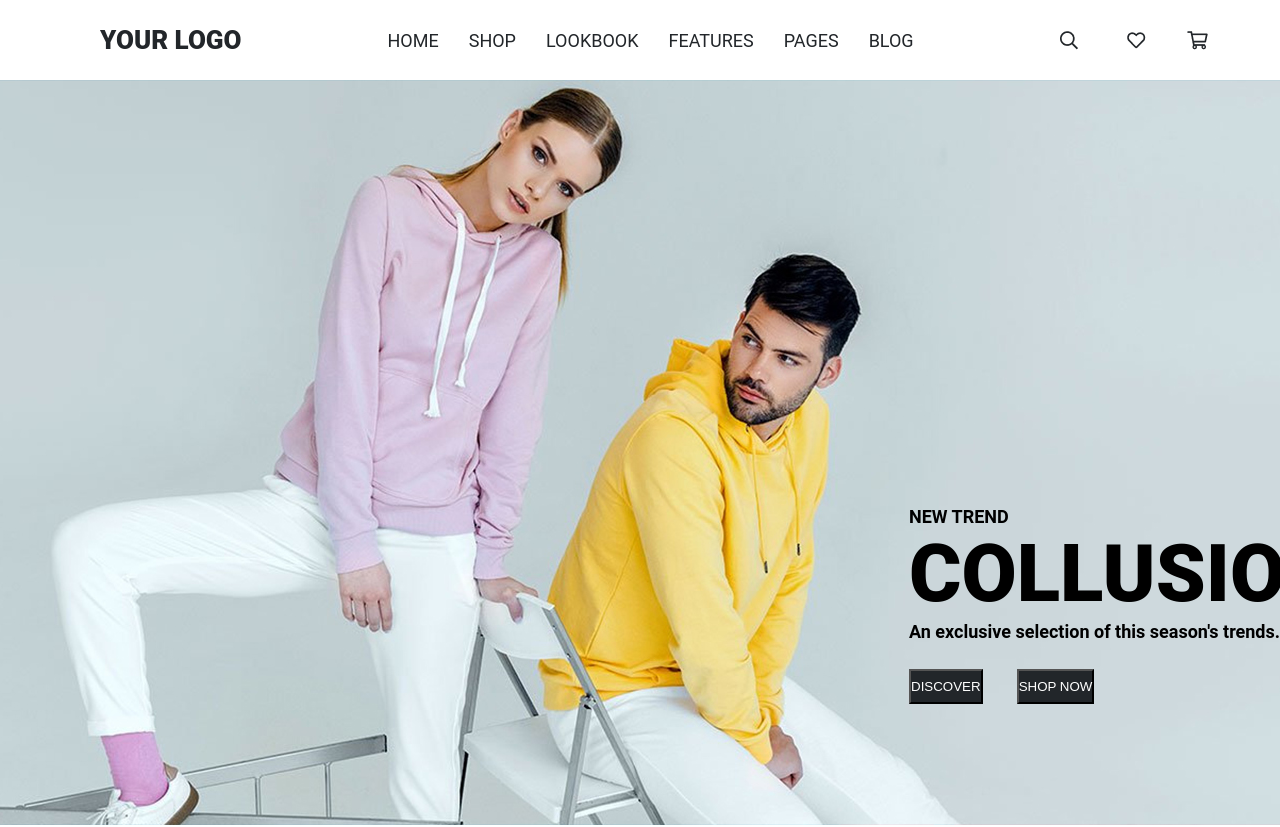
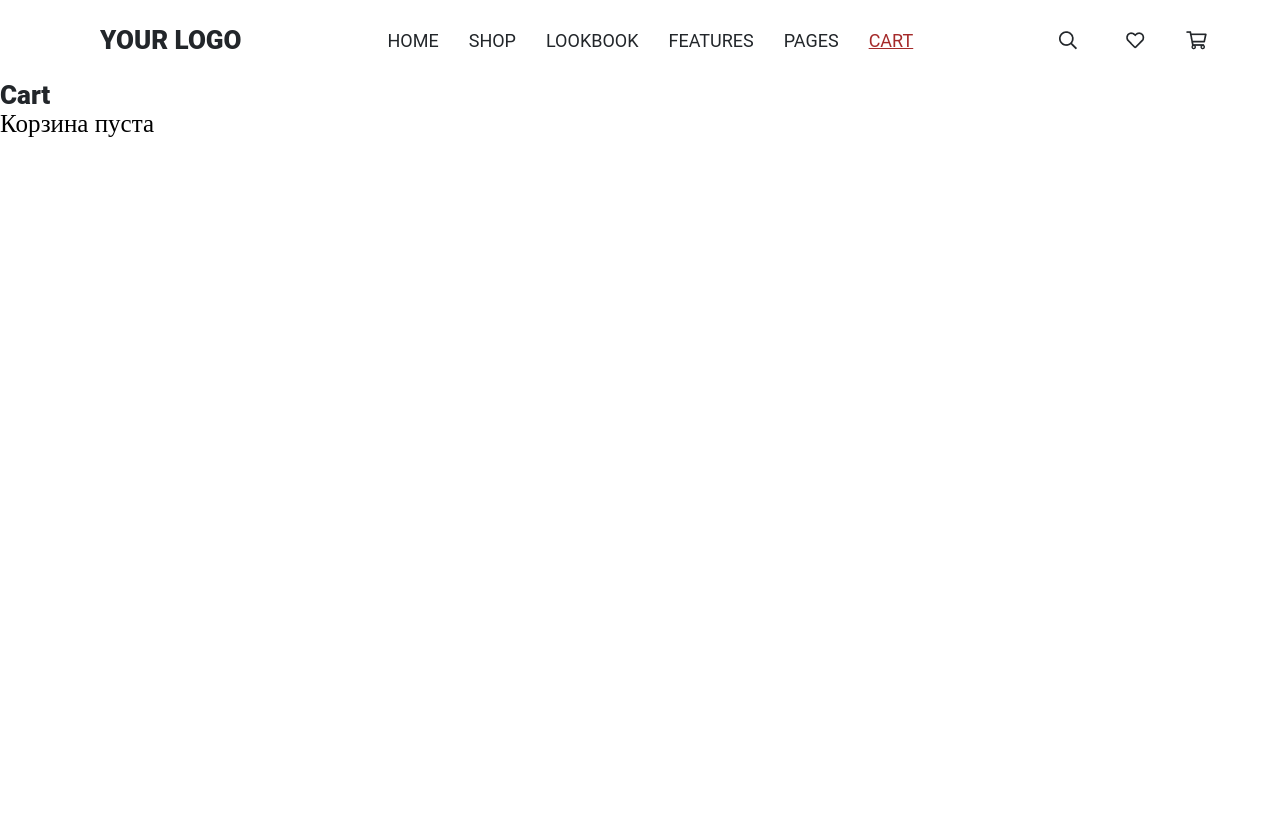
Before and after one commit to nadin9999/Homework-react, a React (Create React App) app: page /Cart in a window 1280 px wide. Shown: the top 827 px of the page. After the commit the page ends 800 px from the top, so only its background shows below. Built offline with nearby package versions, Linux system fonts and the light colour scheme.

Commit message:
Добавлены все файлы проекта

```diff
--- a/src/App.js
+++ b/src/App.js
@@ -7,7 +7,7 @@
 import { LookBook } from "./pages/Lookbook/Lookbook";
 import { Features } from "./pages/Features/Features";
 import { Pages } from "./pages/Pages/Pages";
-import { Blog } from "./pages/Blog/Blog";
+import { Cart } from "./pages/Cart/Cart";
 import { ProductDetail } from "./pages/ProductDetail";
 
 function App() {
@@ -24,7 +24,7 @@
           <Route path="/LOOKBOOK" element={<LookBook />} />
           <Route path="/FEATURES" element={<Features />} />
           <Route path="/PAGES" element={<Pages />} />
-          <Route path="/Blog" element={<Blog />} />
+          <Route path="/Cart" element={<Cart />} />
         <Route path="/product/:productId" element={<ProductDetail/>}/>
         <Route path="*" element={<Home/>}/>
         </Routes>
--- a/src/components/Header/Header.jsx
+++ b/src/components/Header/Header.jsx
@@ -8,7 +8,7 @@
   { path: "/Lookbook", title: "LOOKBOOK" },
   { path: "/features", title: "FEATURES" },
   { path: "/pages", title: "PAGES" },
-  { path: "/blog", title: "BLOG" }
+  { path: "/cart", title: "CART" }
 ];
 
 function HeaderComponent({ onOpenModal }) {
--- a/src/pages/Blog/Blog.jsx
+++ /dev/null
@@ -1,5 +0,0 @@
-export const Blog = ()=>{
-    return(
-        <h1>Blog</h1>
-    )
-}
--- a/src/pages/Blog/index.js
+++ /dev/null
@@ -1 +0,0 @@
-export {Blog} from "./Blog"
--- /dev/null
+++ b/src/pages/Cart/Cart.css
@@ -0,0 +1,7 @@
+.productId{
+    color: rgb(173, 19, 19);
+    font-weight: 700;
+}
+.Cart{
+    font-size: 25px;
+}
--- /dev/null
+++ b/src/pages/Cart/Cart.jsx
@@ -0,0 +1,17 @@
+import { useLocation } from "react-router-dom";
+import "./Cart.css"
+export const Cart = () => {
+    const location = useLocation();
+    const productId = location.state?.product_ID;
+    return (
+
+        <div className="Cart">
+            <h1>Cart</h1>
+            {productId ? (
+                <p>Товар под номером: <span className="productId">{productId}</span> добавлен в корзину</p>
+            ) : (
+                <p>Корзина пуста</p>
+            )}
+        </div>
+    )
+}
--- /dev/null
+++ b/src/pages/Cart/index.js
@@ -0,0 +1 @@
+export {Cart} from "./Cart"
--- a/src/pages/ProductDetail/ProductDetail.css
+++ b/src/pages/ProductDetail/ProductDetail.css
@@ -15,3 +15,11 @@
     border: none;
     cursor: pointer;
 }
+.AddtoCart{
+    width: 150px;
+    font-size: 15px;
+    background-color: white;
+    border: 1px solid gray;
+    border-radius: 15px;
+    cursor: pointer;
+}
--- a/src/pages/ProductDetail/ProductDetail.jsx
+++ b/src/pages/ProductDetail/ProductDetail.jsx
@@ -18,12 +18,19 @@
         }
     }, []);
 
+    const AddToCart = ()=>{
+  redirect("/cart", {
+    state:{product_ID: productId}
+  })
+    }
+
     return (
         <main className="MainCard">
             <img src={currentProduct.img} className="currentProduct"/>
             <p id="P3">{currentProduct.type}</p>
             <p id="P4">{currentProduct.title}</p>
             <p id="P6">price:{currentProduct.price}$</p>
+            <button onClick={AddToCart} className="AddtoCart">Добавить в корзину</button>
             <button onClick={()=>redirect(-1)} className="buttonClose">←</button>
         </main>
     )
```
